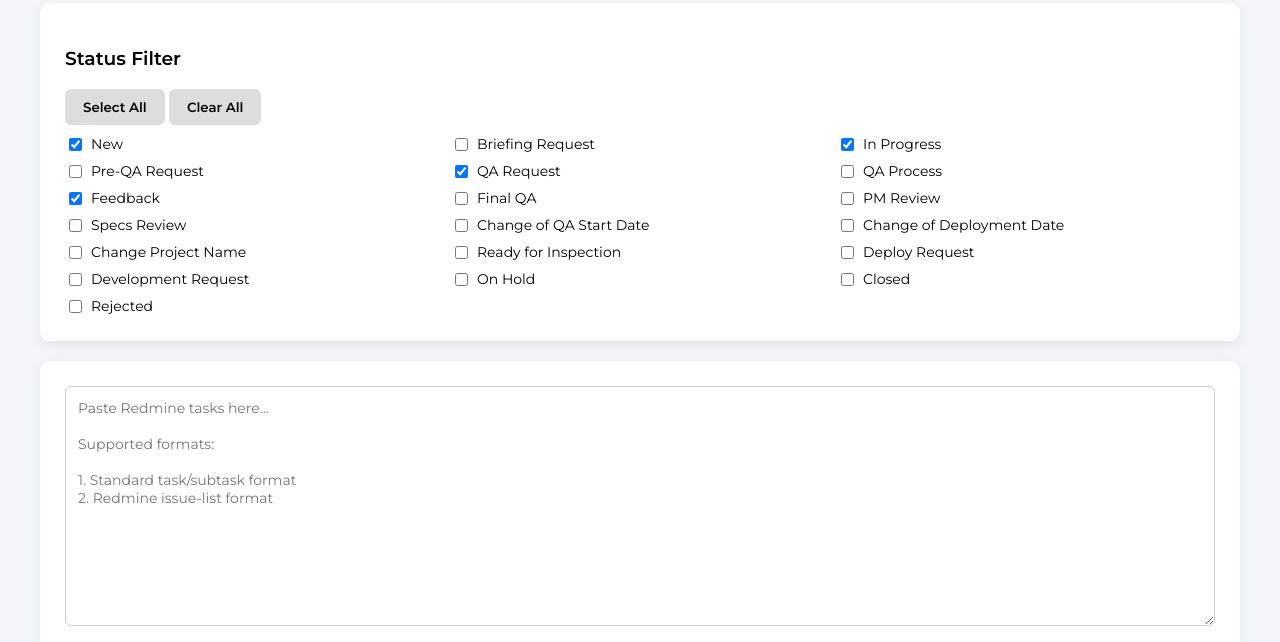
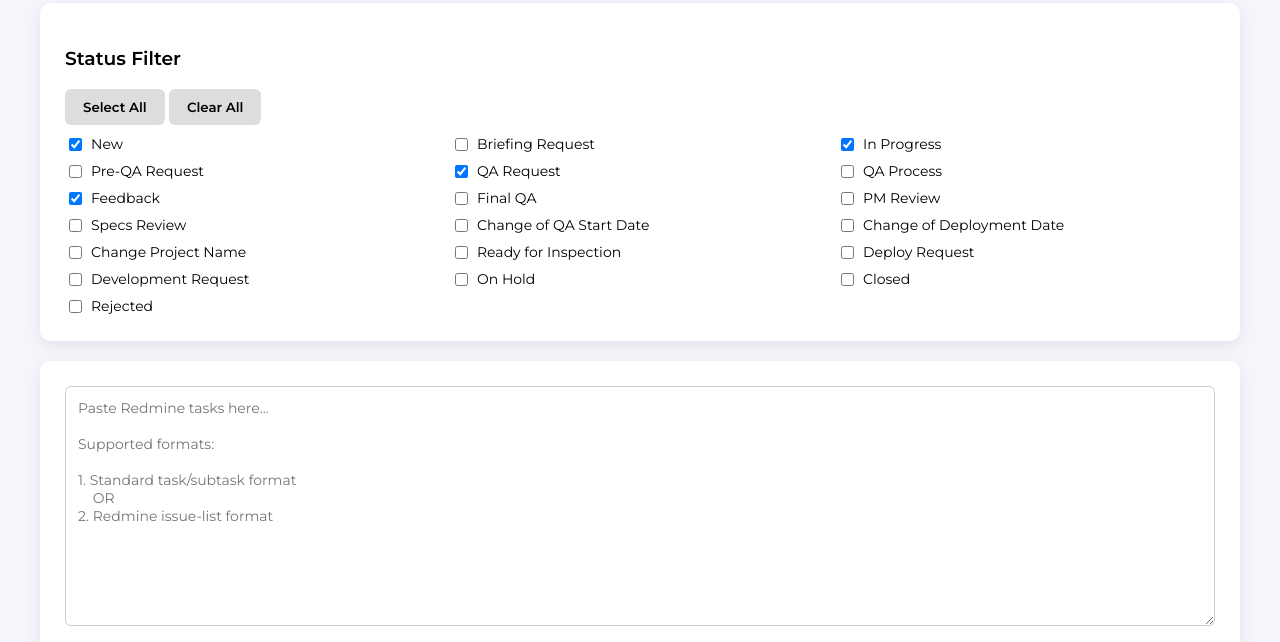
Before and after one commit to n4rd-sssi/redminesummarizer, a plain HTML site: page index.html in a window 1280 px wide. Shown: the part 122-764 px from the top of the page. Drawn offline with Linux system fonts and the light colour scheme.

Commit message:
Update index.html

```diff
--- a/index.html
+++ b/index.html
@@ -300,6 +300,7 @@ a:hover{
 Supported formats:
 
 1. Standard task/subtask format
+    OR
 2. Redmine issue-list format
 "
 ></textarea>
```
